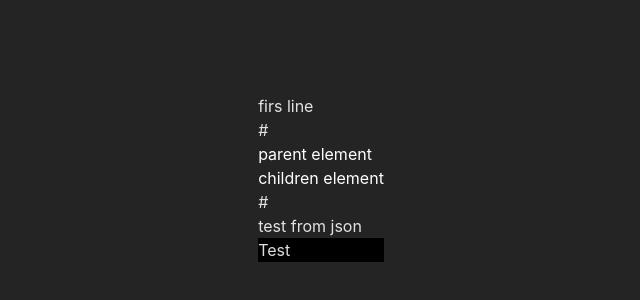
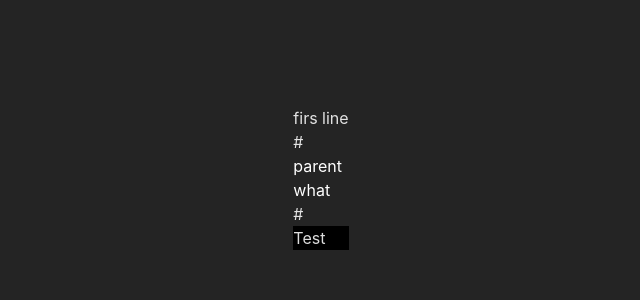
Before and after one commit to Kndgy/jsx-to-unreal-umg, a React (Vite) app: page / in a window 1280 px wide. Shown: the part 230-530 px from the top of the page, without its empty margins (319-959 px from the left). Built offline with nearby package versions, Linux system fonts and the light colour scheme.

Commit message:
slightest idea of whats going to be recursive in the scheme template

```diff
--- a/src/main.tsx
+++ b/src/main.tsx
@@ -2,18 +2,19 @@ import React from 'react'
 import ReactDOM from 'react-dom/client'
 import './index.css'
 
+interface JsxScheme {
+  type: any
+}
 
-// const reg = /^a*b+[0-9][a-z]/
-// const tested = reg.test('b1aa')
 
-const JsonTagScheme =
-{
-  type: "div",
+function JsxSchemeTemplate (type: string):JsxScheme[] {
+  //slightest idea of whats going to be recursive in the scheme template
+  const childrenScheme = {
     props: [
       {
         //recursively if has children
         children: [
-        "test from json"
+          {type}
         ],
         props: [
           {
@@ -23,8 +24,30 @@ const JsonTagScheme =
       }
     ],
   }
+  const TemplatedScheme =
+  {
+    type: {type},
+    props: [
+      {
+        //recursively if has children
+        children: [
+          childrenScheme
+        ],
+        props: [
+          {
+            className:"Test ClassName"
+          }
+        ]
+      }
+    ],
+  }
+  const tokens = new Array<JsxScheme>()
+  tokens.push(TemplatedScheme)
+  return tokens;
+}
 
 function Test() {
+  console.log(JsxSchemeTemplate("its working??"))
   return(
     <div className='test' style={{backgroundColor:'black'}}>
       Test
@@ -33,6 +56,7 @@ function Test() {
 }
 
 const App = () => {
+  // console.log("test tempplate: ", JsxSchemeTemplate("test"))
   const testProps = {className: 'test'}
   const testTag =
     <div>
@@ -42,11 +66,11 @@ const App = () => {
       </div>
     </div>
 
-  const TestScheme = React.createElement(JsonTagScheme.type, JsonTagScheme.props[0].props, JsonTagScheme.props[0].children)
+  // const TestScheme = React.createElement(JsonTagScheme.type, JsonTagScheme.props[0].props, JsonTagScheme.props[0].children)
 
-  console.log(TestScheme)
+  // console.log(TestScheme)
 
-  const test = React.createElement("div",{className:'test value', style: {color: "white"}} , testTag)
+  const test = React.createElement("div",{className:'test value', style: {color: "white"}} , "parent", React.createElement("div", null, "what"))
   console.log("create element nested: ",test)
   //nested node
   //props:
@@ -64,12 +88,12 @@ const App = () => {
       //   ]
       // }
 
-  const test2 = React.createElement("div", null , "test")
-  console.log("create element second: ",test2)
-  //direct node
-  //props: [... children: "string"]
+  // const test2 = React.createElement("div", null , "test")
+  // console.log("create element second: ",test2)
+  // //direct node
+  // //props: [... children: "string"]
 
-  console.log("jsx element: ", Test().props)
+  // console.log("jsx element: ", Test().props)
 
   return(
     <div>
@@ -78,7 +102,7 @@ const App = () => {
       #
       {test}
       #
-      {TestScheme}
+      {/* {TestScheme} */}
       <Test/>
     </div>
   )
```
Lines whose indentation alone changed are shown as unchanged.
